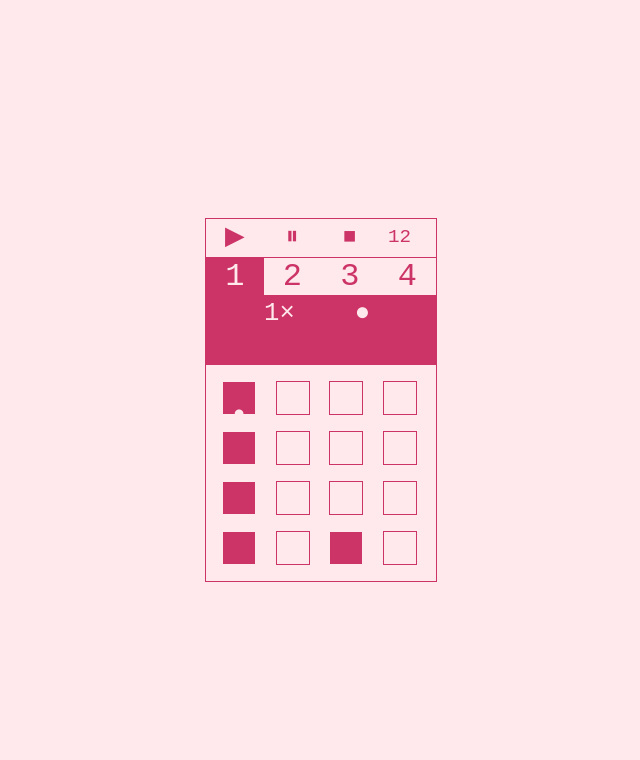
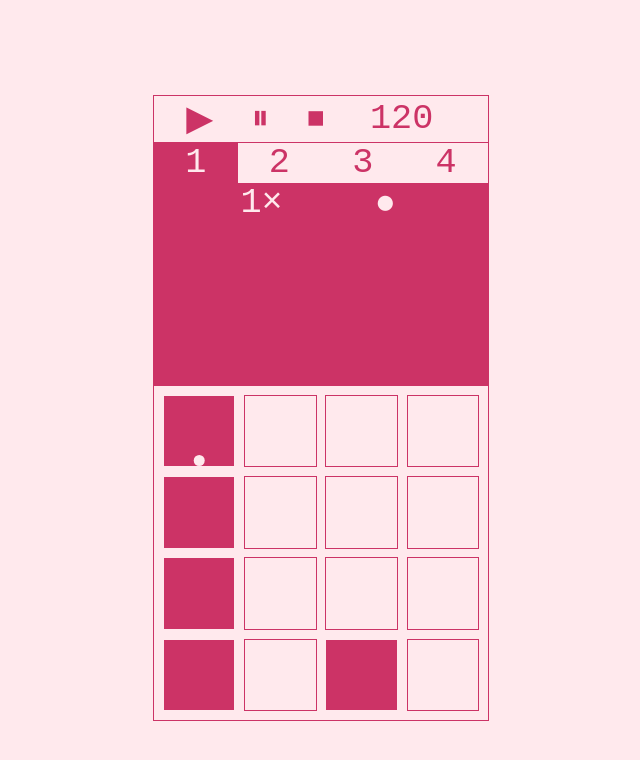
Before and after one commit to chee/bento, a website with bundled scripts: page public/index.html in a window 1280 px wide. Shown: the whole page, without its empty margins (319-959 px from the left). Built offline with nearby package versions, Linux system fonts and the light colour scheme; files whose address does not match are found by name.

Commit message:
handle big, prepare for resize

```diff
--- a/public/graphics.js
+++ b/public/graphics.js
@@ -1,3 +1,5 @@
+import {SOUND_SIZE} from "./memory.js"
+
 let IS_PRIMARILY_A_TOUCH_DEVICE_LIKE_A_PHONE_NOT_A_LAPTOP_WITH_A_TOUCH_SCREEN =
 	window.matchMedia("(pointer: coarse)").matches
 let DPI = 3
@@ -89,12 +91,13 @@ function drawWaveform(context, {sound, trim}) {
 	context.moveTo(0, zeroPoint)
 	context.beginPath()
 	let drawingTrimRegion = false
-	for (let index in sound) {
+	let subarray = sound.subarray(0, lastZeroIndex)
+	for (let index in subarray) {
 		let idx = Number(index)
 		let f32 = sound.at(idx)
 		// only drawing every ${skip}th sample because safari canvas is v slow
 		// TODO move drawing to a webworker
-		let skip = 40
+		let skip = 47
 		if (idx % skip) continue
 		x += xWidth * skip
 		if (hasTrim && x >= trimStart && x < trimEnd && !drawingTrimRegion) {
@@ -114,6 +117,7 @@ function drawWaveform(context, {sound, trim}) {
 	context.stroke()
 
 	// TODO extract
+	// these event handlers have not to do with graphics
 	/** @param {MouseEvent} event */
 	function startTrimming(event) {
 		if (
@@ -227,6 +231,12 @@ export async function update(canvas, details) {
  */
 export async function init(canvas) {
 	let context = getContext(canvas)
+	// starring lindsey lohan
+	let parentBox = canvas.parentElement.getBoundingClientRect()
+	canvas.height = parentBox.height * DPI
+	canvas.width = parentBox.width * DPI
+	canvas.style.height = parentBox.height + "px"
+	canvas.style.width = parentBox.width + "px"
 	context.fillStyle = style.fill
 	context.fillRect(0, 0, canvas.width, canvas.height)
 	context.moveTo(0, canvas.height / 2)
--- a/public/index.html
+++ b/public/index.html
@@ -46,7 +46,7 @@
 					<option value="4">4×</option>
 				</select>
 			</po-control>
-			<po-control name="length">
+			<po-control name="length" chee>
 				<input type="number" max="15" min="0" value="16" />
 			</po-control>
 			<po-control name="upload" chee>
@@ -58,11 +58,7 @@
 		</po-channel-controls>
 		<figure name="waveform">
 			<!-- TODO do height/width using computer (real size * 3) -->
-			<canvas
-				height="96"
-				width="690"
-				style="height: 32px; width: 230px"
-			></canvas>
+			<canvas></canvas>
 		</figure>
 		<po-steps>
 			<!-- TODO replace with checkboxes -->
@@ -86,7 +82,7 @@
 			<po-step on><po-wave></po-wave></po-step>
 			<po-step><po-wave></po-wave></po-step>
 		</po-steps>
-		<po-step-controls>
+		<po-step-controls chee>
 			<po-control name="pitch" value="1.0" value-type="number">
 				1.0
 			</po-control>
--- a/public/memory.js
+++ b/public/memory.js
@@ -1,5 +1,5 @@
-// 2.5 seconds at 48000hz
-export const SOUND_SIZE = 120000
+// ~3 seconds at 44.1khz
+export const SOUND_SIZE = 2 ** 17
 const CHANNELS = 4
 const STEPS = 16
 const QUANTUM = 128
--- a/public/operator.worklet.js
+++ b/public/operator.worklet.js
@@ -70,7 +70,7 @@ class Operator extends AudioWorkletProcessor {
 					// TODO raw dog num use constant
 					toplay[channelIndex] = this.channels[channelIndex].sound.subarray(
 						start || 0,
-						end || 120000
+						end || Memory.SOUND_SIZE
 					)
 				}
 			}
--- a/public/stylesheet.css
+++ b/public/stylesheet.css
@@ -31,14 +31,12 @@
 	background: var(--background);
 	color: var(--line);
 	font-family: var(--font-family);
-	font-size: 2em;
+	font-size: 2.2em;
 }
 
 body {
 	display: flex;
-	height: 100vh;
-	overflow: hidden;
-	flex-direction: column;
+	min-height: 100vh;
 	align-items: center;
 	justify-content: center;
 }
@@ -50,18 +48,17 @@ po-ui {
 }
 
 po-master-controls {
-	display: grid;
-	grid-template-columns: repeat(4, 1fr);
+	display: flex;
+	justify-content: space-evenly;
 	text-align: center;
 	align-items: center;
 	background: var(--background);
-
 	border-bottom: 1px solid;
 }
 
 po-control {
-	font-size: 0.8em;
-	line-height: 1.5em;
+	font-size: 1em;
+	line-height: 1em;
 }
 
 po-control input,
@@ -77,7 +74,6 @@ po-control option {
 	font-size: 1em;
 	color: currentColor;
 	text-align: center;
-	width: 2em;
 }
 
 po-control button {
@@ -86,8 +82,6 @@ po-control button {
 
 po-control input[type="number"] {
 	appearance: textfield;
-	font-size: 0.6rem;
-	width: 2em;
 }
 
 po-control,
@@ -99,15 +93,6 @@ po-step {
 
 po-control[control-type="slide"] {
 	cursor: row-resize;
-}
-
-po-channel-controls {
-	display: flex;
-	padding: 0 0.5em;
-	justify-content: space-evenly;
-	text-align: center;
-	background: var(--line);
-	color: var(--background);
 }
 
 po-channels {
@@ -127,29 +112,45 @@ po-channel[selected] {
 	color: var(--background);
 }
 
+po-channel-controls {
+	display: flex;
+	justify-content: space-evenly;
+	text-align: center;
+	background: var(--line);
+	color: var(--background);
+}
+
+[recording] [name="record"] {
+	color: var(--bright-red);
+}
+
+figure[name="waveform"] {
+	background: var(--line);
+	width: 100%;
+	margin: 0;
+}
+
+
+figure[name="waveform"] canvas {
+	touch-action: manipulation;
+}
+
 po-steps {
 	text-align: center;
 	display: grid;
 	grid-template-rows: repeat(4, 1fr);
 	grid-template-columns: repeat(4, 1fr);
-	gap: 0.5em;
-	padding: 0.5em;
 	background: var(--background);
+	justify-items: center;
+	gap: 0.25em;
+	margin: 0.25em;
 }
 
 po-step {
-	height: 1em;
-	width: 1em;
+	height: 2em;
+	width: 2em;
 	border: 1px solid;
 	contain: layout;
-}
-
-po-step po-wave {
-	position: absolute;
-	top: 0;
-	left: 0;
-	right: 0;
-	bottom: 0;
 }
 
 po-step[selected] {
@@ -171,12 +172,15 @@ po-step[on] {
 }
 
 po-step[playing]:after {
-	content: "•";
+	content: " ";
+	height: 15%;
+	width: 15%;
 	position: absolute;
 	left: 50%;
-	transform: translateX(-50%);
-	bottom: -0.6em;
-	color: currentColor;
+	bottom: 1%;
+	transform: translate(-50%, -0%);
+	border-radius: 100%;
+	background: currentColor;
 }
 
 po-step[disabled] {
@@ -184,45 +188,10 @@ po-step[disabled] {
 }
 
 po-step-controls {
-	font-size: 0.5em;
 	display: flex;
 	justify-content: space-between;
-	padding: 0 0.5em;
-}
-
-/** hidden until implemented **/
-[name="length"],
-po-step-controls {
-	display: none;
-}
-
-[name="bpm"] {
-	font-size: 0.6em;
-}
-
-[recording] [name="record"] {
-	color: var(--bright-red);
-}
-
-
-body {margin: 0;}
-
-body.recording {
-	border-left: 10px solid var(--red);
-	border-right: 10px solid var(--red);
 }
 
 body:not(.chee) [chee] {
 	display: none;
 }
-
-figure[name="waveform"] {
-	background: var(--line);
-	width: 100%;
-	margin: 0;
-	height: 1em;
-}
-
-canvas {
-	touch-action: manipulation;
-}
```
